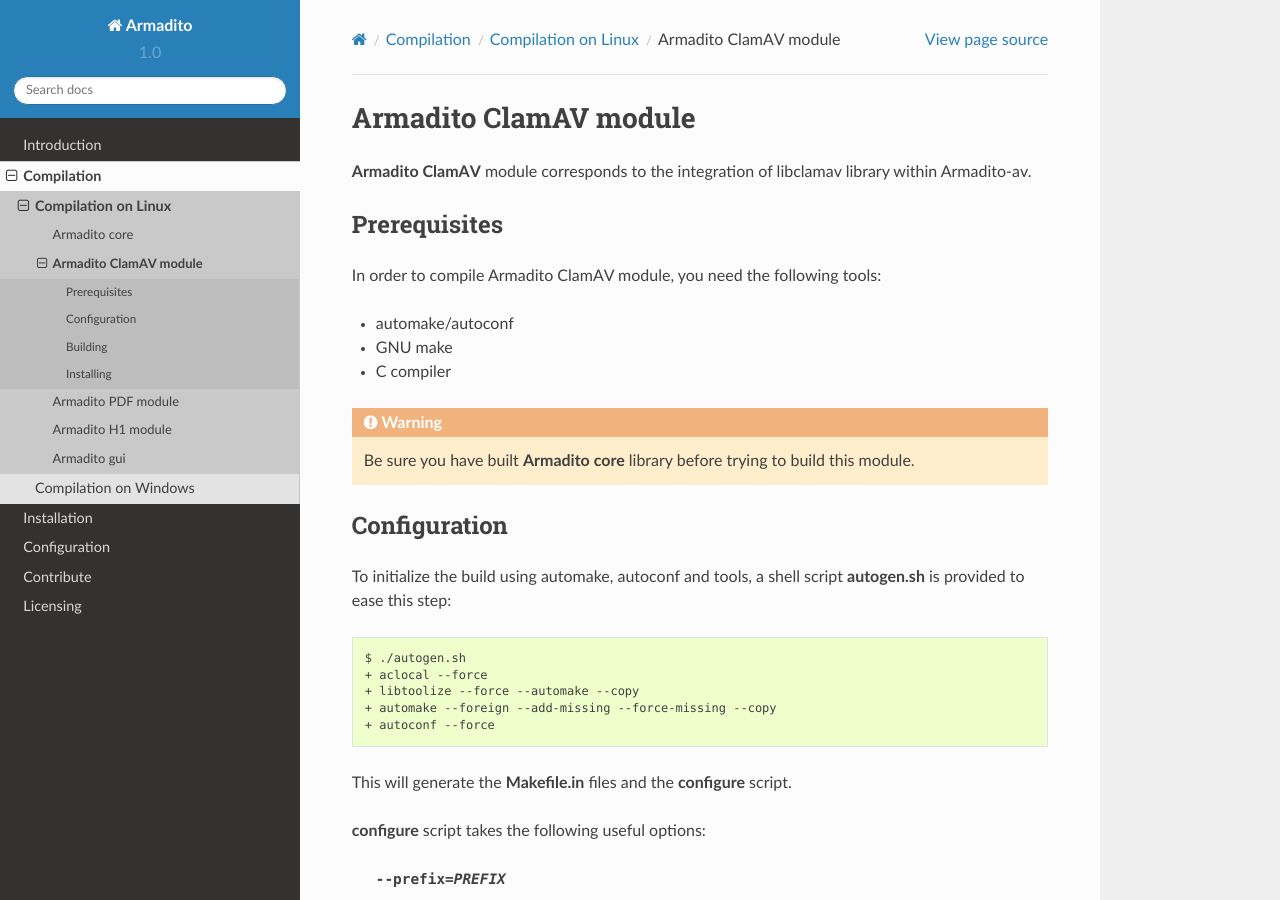
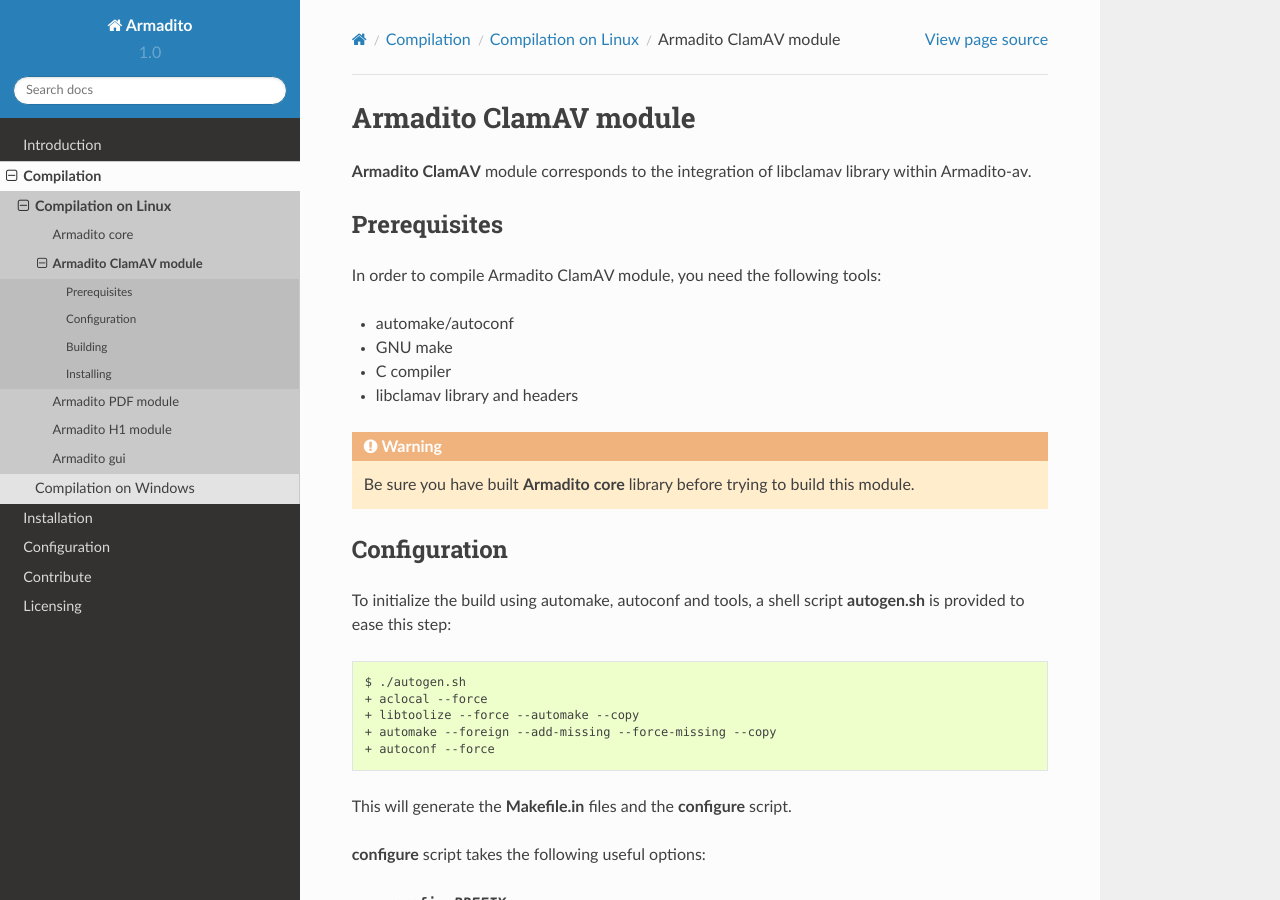
Before and after one commit to armadito/armadito-doc, a Sphinx documentation site: the page built from source/compilation/linux/clamav.rst, in a window 1280 px wide and 900 px high. Built offline with Sphinx 7.4.7 and the Read the Docs theme 2.0.0, drawn with Linux system fonts in a browser that asks for light colours.

Commit message:
Added dependency

```diff
--- a/source/compilation/linux/clamav.rst
+++ b/source/compilation/linux/clamav.rst
@@ -11,9 +11,9 @@
 - automake/autoconf
 - GNU make
 - C compiler
+- libclamav library and headers
 
 .. warning:: Be sure you have built **Armadito core** library before trying to build this module.
-
 
 Configuration
 -------------
```
